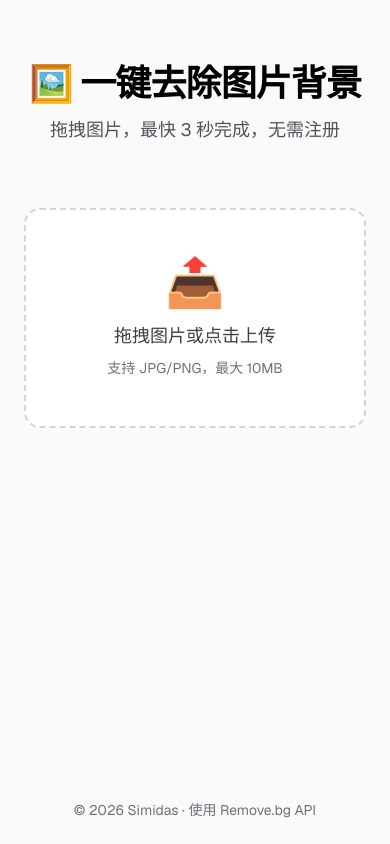
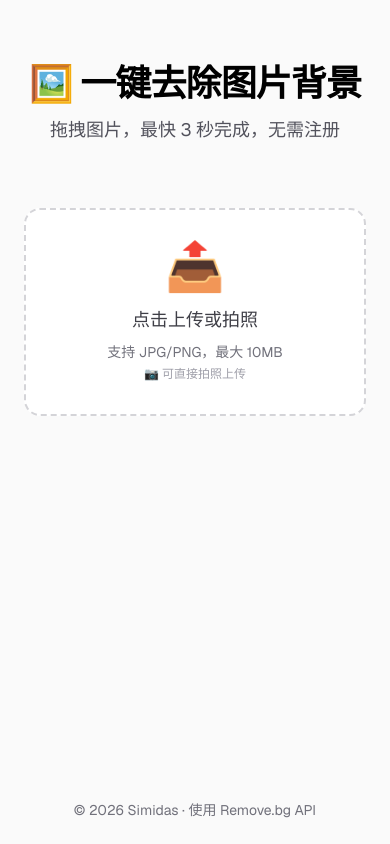
Before and after one commit to Simidas/image-background-remover, a Next.js app: page / in a window 390 px wide. Built offline with nearby package versions, Linux system fonts and the light colour scheme.

Commit message:
fix: 优化移动端上传体验
- accept改为image/* + capture=environment支持相机
- 添加touch-manipulation和select-none优化触屏
- 添加移动端拍照提示
- viewport禁止缩放防止布局问题
- 标题描述SEO优化

```diff
--- a/src/app/layout.tsx
+++ b/src/app/layout.tsx
@@ -13,8 +13,9 @@ const geistMono = Geist_Mono({
 });
 
 export const metadata: Metadata = {
-  title: "Create Next App",
-  description: "Generated by create next app",
+  title: "一键去除图片背景 | Free Remove BG",
+  description: "免费在线去除图片背景，最快3秒完成，支持JPG/PNG，无需注册",
+  viewport: "width=device-width, initial-scale=1, maximum-scale=1, user-scalable=no",
 };
 
 export default function RootLayout({
--- a/src/app/page.tsx
+++ b/src/app/page.tsx
@@ -127,10 +127,10 @@ export default function Home() {
         {/* Upload Area */}
         {!isUploaded && (
           <div
-            className={`w-full max-w-lg flex flex-col items-center justify-center border-2 border-dashed rounded-2xl p-12 text-center transition-colors cursor-pointer ${
+            className={`w-full max-w-lg flex flex-col items-center justify-center border-2 border-dashed rounded-2xl p-8 sm:p-12 text-center transition-all cursor-pointer select-none touch-manipulation ${
               isDragging
                 ? "border-blue-500 bg-blue-50"
-                : "border-zinc-300 bg-white hover:border-zinc-400"
+                : "border-zinc-300 bg-white hover:border-zinc-400 active:bg-zinc-50"
             }`}
             onDragOver={(e) => {
               e.preventDefault();
@@ -153,13 +153,15 @@ export default function Home() {
           >
             <div className="text-5xl mb-4">📤</div>
             <p className="text-lg font-medium text-zinc-700">
-              {isDragging ? "松开以上传" : "拖拽图片或点击上传"}
+              {isDragging ? "松开以上传" : "点击上传或拍照"}
             </p>
             <p className="mt-2 text-sm text-zinc-500">支持 JPG/PNG，最大 10MB</p>
+            <p className="mt-1 text-xs text-zinc-400 sm:hidden">📷 可直接拍照上传</p>
             <input
               ref={fileInputRef}
               type="file"
-              accept="image/jpeg,image/jpg,image/png,.jpeg,.jpg,.png"
+              accept="image/*"
+              capture="environment"
               className="hidden"
               onChange={(e) => {
                 const file = e.target.files?.[0];
```
